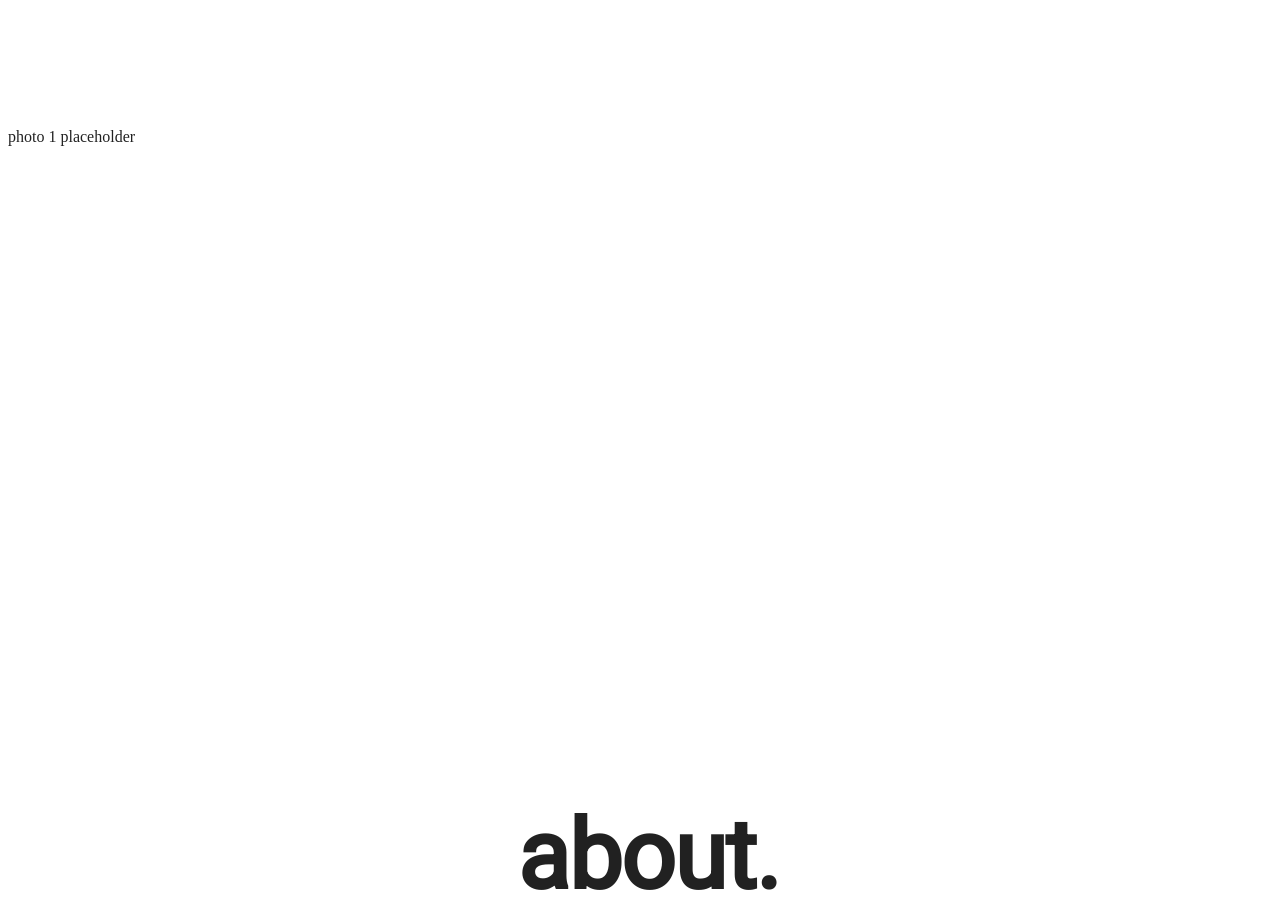
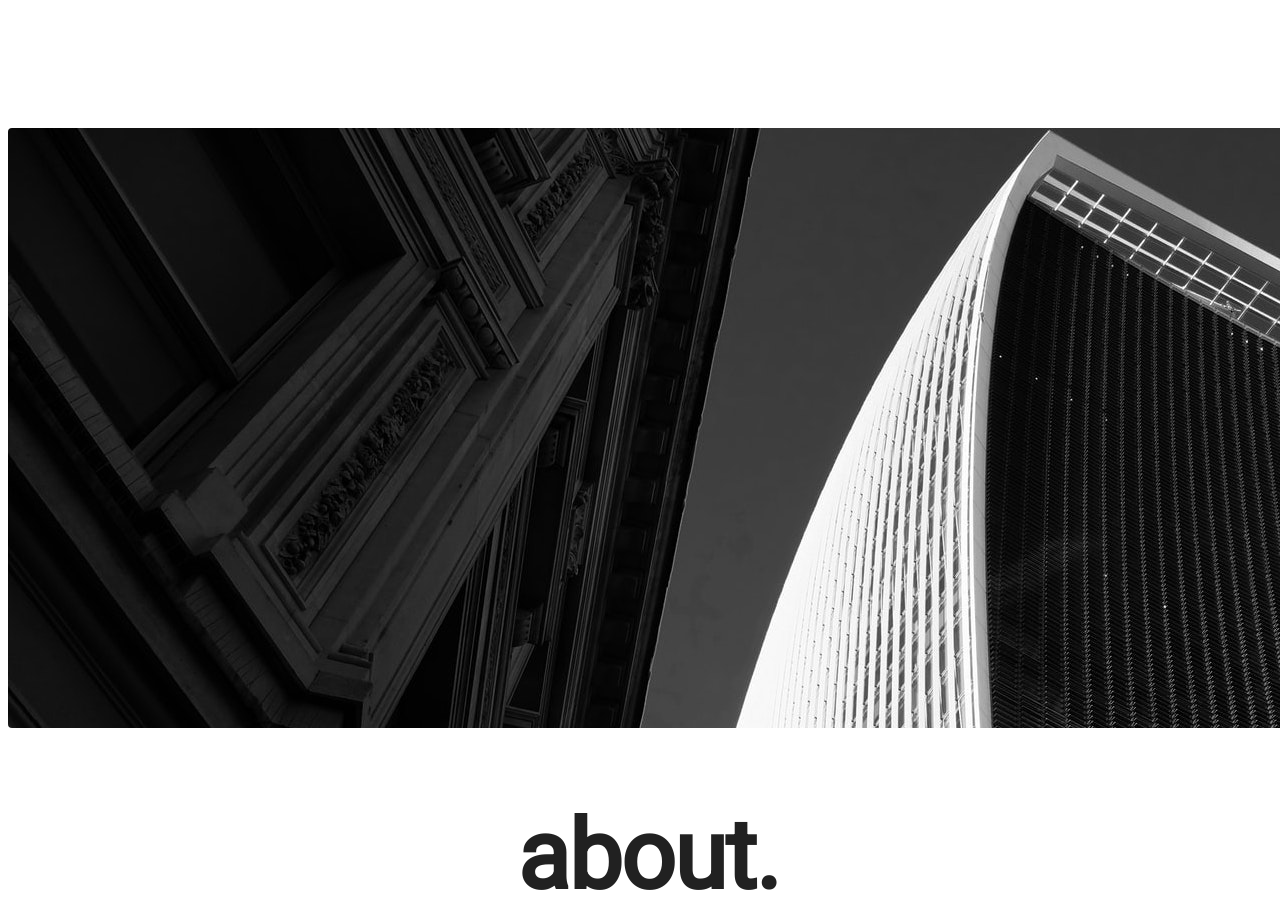
Before and after one commit to Alex-Bellamy/portfolio_mark_two, a React (Create React App) app: page / in a window 1280 px wide. Shown: the part 1480-2397 px from the top of the page. Built offline with nearby package versions, Linux system fonts and the light colour scheme; the HTML template or start-up script is replaced by a standard one.

Commit message:
importing and setting photo as grid background

```diff
--- a/src/components/PageGrid.jsx
+++ b/src/components/PageGrid.jsx
@@ -42,6 +42,7 @@ const PageGrid = () => {
       height: "75vh",
       width: "100vw",
       boxShadow: "none",
+      backgroundImage: `url(${"images/photoOne.jpg"})`,
     },
   }));
 
@@ -105,7 +106,7 @@ const PageGrid = () => {
           <Paper className={classProjects.paper}>projects.</Paper>
         </Grid>
         <Grid item xs={12}>
-          <Paper className={classPhotoOne.paper}>photo 1 placeholder</Paper>
+          <Paper className={classPhotoOne.paper}></Paper>
         </Grid>
         <Grid item xs={12}>
           <Paper className={classAbout.paper}>
```
Also changed, not shown: public/images/photoOne.jpg (added).
